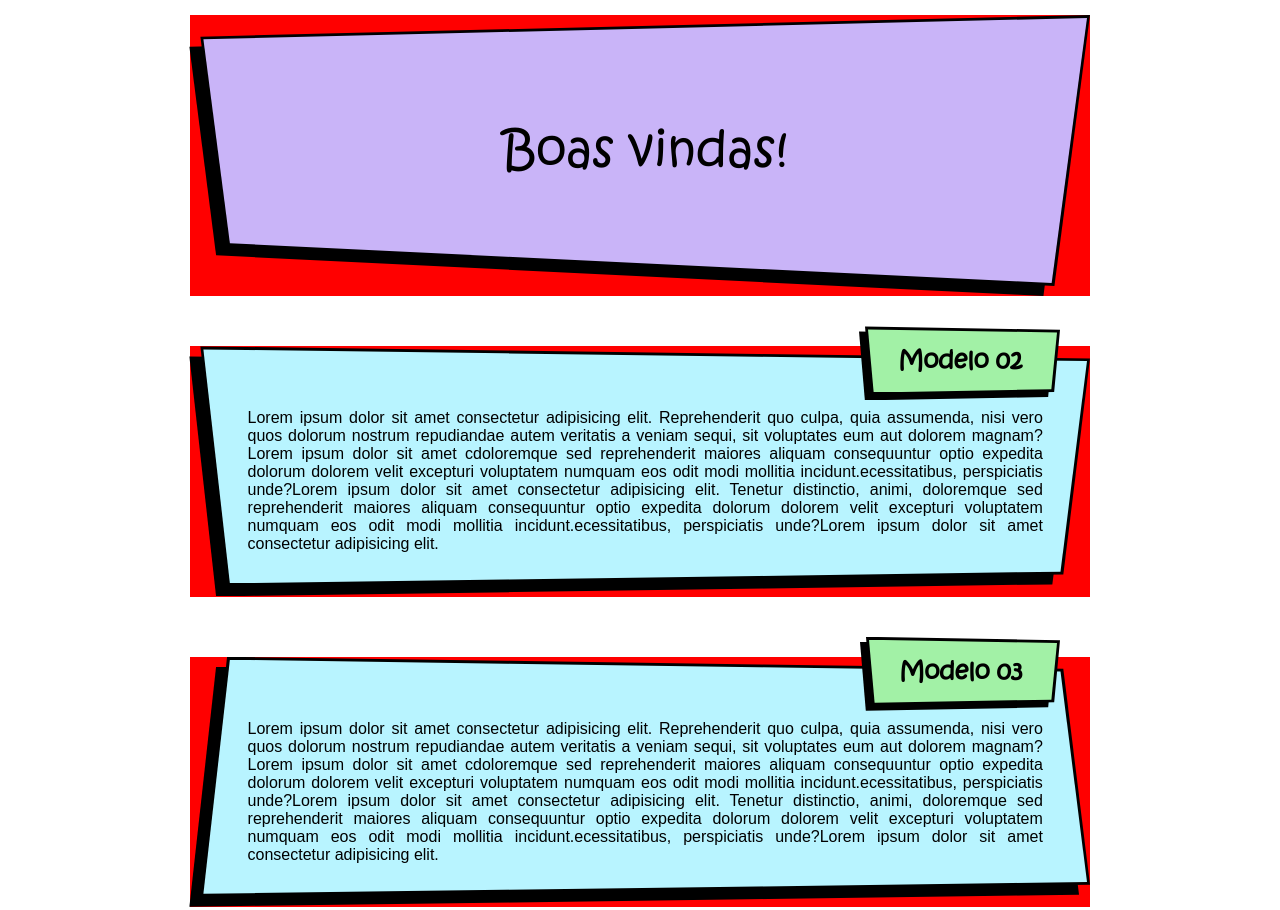
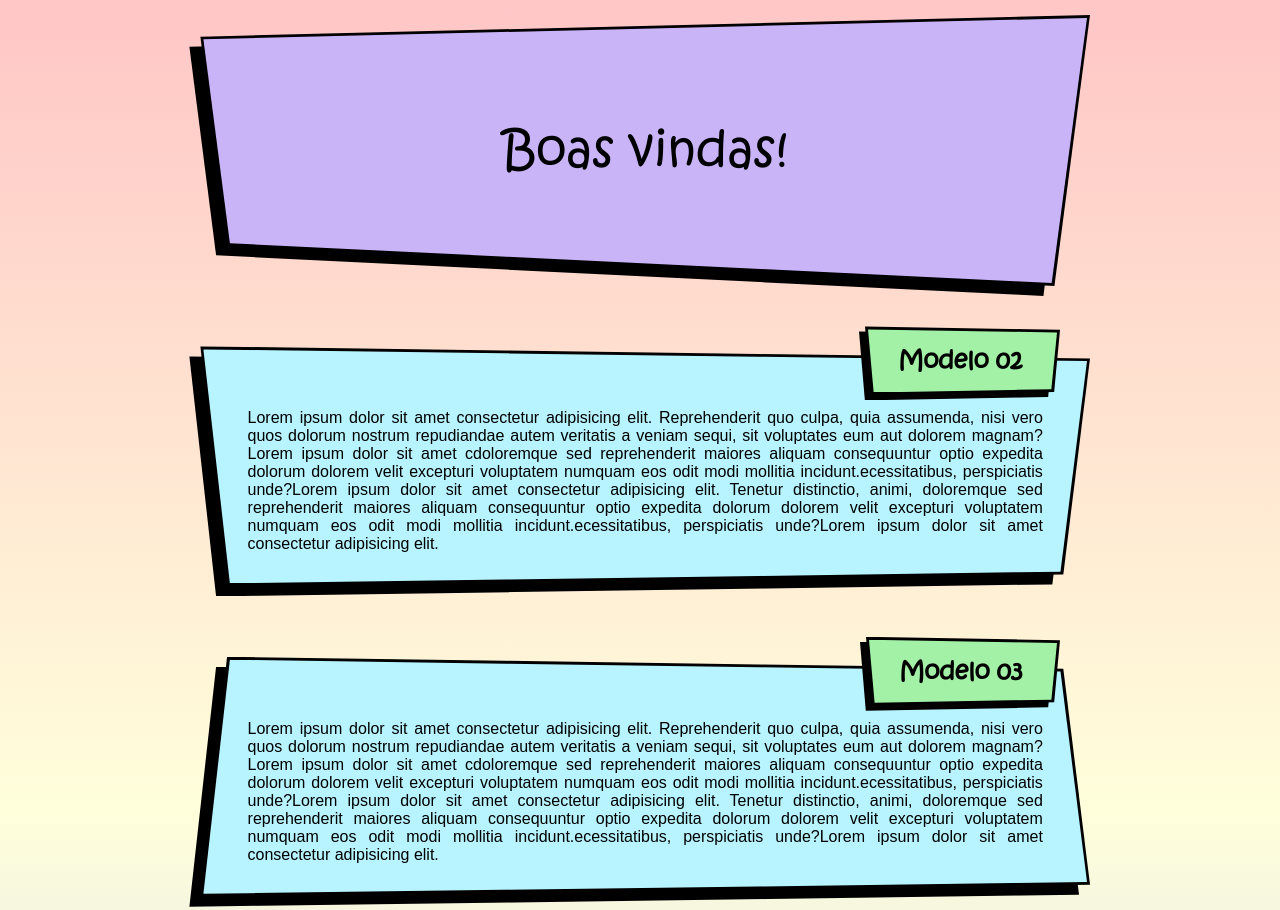
Before and after one commit to AumequiSan/aumequisan_com, a plain HTML site: page index.html in a window 1280 px wide. Shown: the top 910 px of the page. Drawn offline with Linux system fonts and the light colour scheme; files whose address does not match are found by name; a web font is replaced by a local one.

Commit message:
Inserido gradiente no fundo da página

```diff
--- a/src/style/style.css
+++ b/src/style/style.css
@@ -51,7 +51,10 @@ footer {
 
 header {
   margin-bottom: 50px;
-  background-color: red;
+}
+
+body {
+  background-image: linear-gradient(rgb(255, 198, 198), rgb(255, 255, 219), rgb(186, 186, 253));
 }
 
 .he-geral {
@@ -99,7 +102,6 @@ header {
 .quadro-geral {
   position: relative;
   margin: 20px 0 60px 0;
-  background-color: red;
 }
 
 .titulo-geral-left {
```
